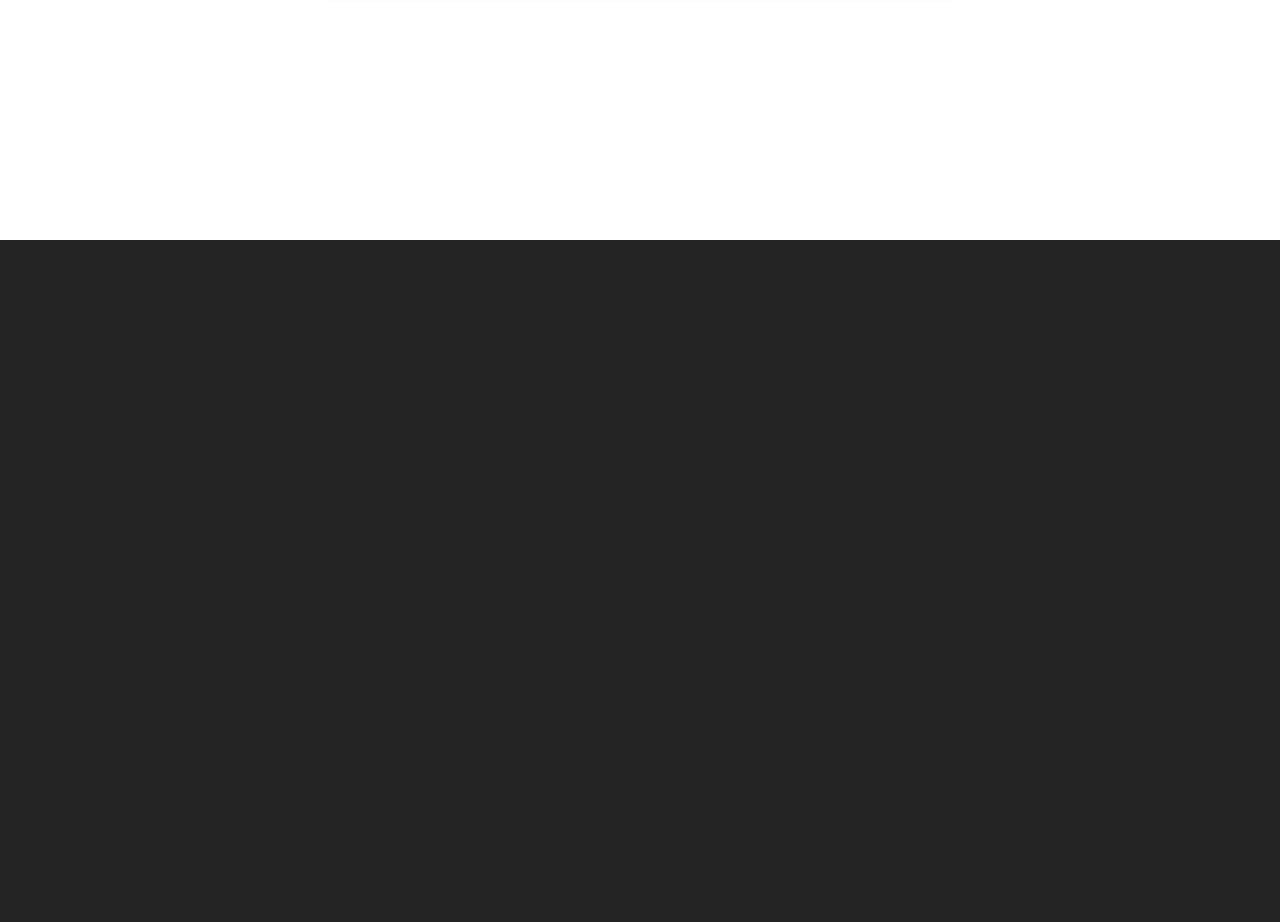
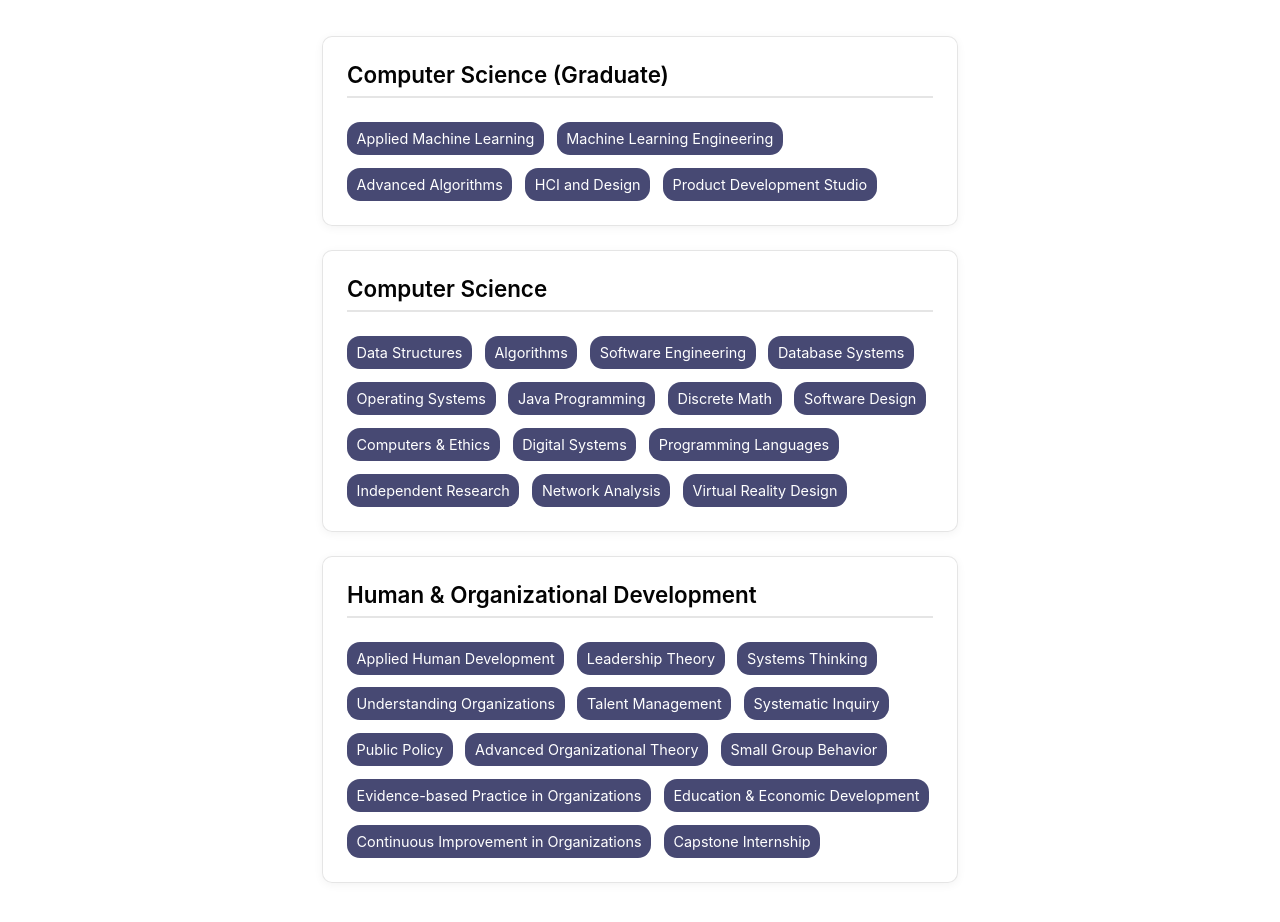
Before and after one commit to kpan02/portfolio, a React (Vite) app: page /education in a window 1280 px wide. Shown: the part 560-1482 px from the top of the page. Before the commit the page ends 800 px from the top, so only its background shows below. Built offline with nearby package versions, Linux system fonts and the light colour scheme.

Commit message:
education - coursework

```diff
--- a/src/components/Education/Education.css
+++ b/src/components/Education/Education.css
@@ -1,3 +1,4 @@
+/* Layout */
 .app__education {
     width: 100%;
     min-height: 100vh;
@@ -13,6 +14,7 @@
     padding: 2rem;
 }
 
+/* Header Styling */
 .app__education-content h2 {
     font-size: var(--section-header-font-size);
     margin-bottom: 1.5rem;
@@ -20,15 +22,16 @@
     text-align: center;
 }
 
+/* Education Card */
 .education-item {
     display: flex;
     gap: 1.5rem;
     margin-bottom: 1rem;
     padding: 1.1rem;
+    border-radius: 10px;
+    background: rgba(255, 255, 255, 0.8);
     border: 1px solid rgba(0, 0, 0, 0.1);
     box-shadow: 0 2px 10px rgba(0, 0, 0, 0.05);
-    border-radius: 10px;
-    background: rgba(255, 255, 255, 0.8);
     backdrop-filter: blur(10px);
     transition: transform 0.3s ease, box-shadow 0.3s ease;
 }
@@ -38,6 +41,7 @@
     box-shadow: 0 10px 20px rgba(0, 0, 0, 0.1);
 }
 
+/* Logo Styling */
 .education-logo {
     flex-shrink: 0;
     width: 80px;
@@ -53,6 +57,7 @@
     object-fit: contain;
 }
 
+/* Education Details */
 .education-details {
     flex: 1;
     position: relative;
@@ -68,7 +73,7 @@
 .education-details h4 {
     font-size: 1.0rem;
     color: var(--black-color);
-    margin-bottom: 0rem;
+    margin-bottom: 0;
     font-weight: 400;
 }
 
@@ -80,7 +85,6 @@
     color: #666;
     font-weight: 10;
 }
-
 
 /* Responsive Design */
 @media screen and (max-width: 768px) {
@@ -98,7 +102,6 @@
 
     .app__education-content h2 {
         font-size: 2.5rem;
-        text-align: center;
     }
 
     .education-details h3 {
@@ -114,3 +117,91 @@
         text-align: center;
     }
 }
+
+/* Coursework Section */
+.coursework-section {
+    margin-top: 3rem;
+    position: relative;
+}
+
+.coursework-section::before {
+    content: '';
+    position: absolute;
+    top: -1.5rem;
+    left: 0;
+    width: 100%;
+    height: 1px;
+    background-color: rgba(0, 0, 0, 0.1);
+}
+
+.coursework-section h3 {
+    font-size: var(--section-header-font-size);
+    color: var(--black-color);
+    margin-bottom: 2rem;
+    text-align: center;
+}
+
+.course-category-container {
+    background: rgba(255, 255, 255, 0.8);
+    border: 1px solid rgba(0, 0, 0, 0.1);
+    border-radius: 10px;
+    box-shadow: 0 2px 10px rgba(0, 0, 0, 0.05);
+    padding: 1.5rem;
+    margin-bottom: 1.5rem;
+    transition: transform 0.3s ease, box-shadow 0.3s ease;
+}
+
+.course-category-container:hover {
+    transform: translateY(-5px);
+    box-shadow: 0 10px 20px rgba(0, 0, 0, 0.1);
+}
+
+.course-category-container h4 {
+    font-size: 1.4rem;
+    color: var(--black-color);
+    margin-bottom: 1.5rem;
+    font-weight: 600;
+    padding-bottom: 0.5rem;
+    border-bottom: 2px solid rgba(0, 0, 0, 0.1);
+}
+
+.course-list {
+    display: flex;
+    flex-wrap: wrap;
+    gap: 0.8rem;
+}
+
+.course-tag {
+    padding: 0.5rem 0.6rem;
+    background: var(--secondary-color);
+    color: white;
+    border-radius: 13px;
+    font-size: 0.9rem;
+    transition: all 0.3s ease;
+}
+
+.course-tag:hover {
+    transform: translateY(-2px);
+    box-shadow: 0 5px 10px rgba(0, 0, 0, 0.1);
+}
+
+/* Responsive adjustments */
+@media screen and (max-width: 768px) {
+    .coursework-section h3 {
+        font-size: 2.5rem;
+    }
+
+    .course-category-container {
+        padding: 1rem;
+    }
+
+    .course-category-container h4 {
+        font-size: 1.2rem;
+        margin-bottom: 1rem;
+    }
+
+    .course-tag {
+        font-size: 0.8rem;
+        padding: 0.4rem 0.8rem;
+    }
+}
--- a/src/components/Education/Education.jsx
+++ b/src/components/Education/Education.jsx
@@ -4,10 +4,63 @@
 import vandyLogo from '../../assets/vanderbilt-logo.png';
 import './Education.css';
 
+const courseData = {
+    graduate: {
+        title: "Computer Science (Graduate)",
+        courses: [
+            "Applied Machine Learning",
+            "Machine Learning Engineering",
+            "Advanced Algorithms",
+            "HCI and Design",
+            "Product Development Studio"
+        ]
+    },
+    undergraduate: {
+        title: "Computer Science",
+        courses: [
+            "Data Structures",
+            "Algorithms",
+            "Software Engineering",
+            "Database Systems",
+            "Operating Systems",
+            "Java Programming",
+            "Discrete Math",
+            "Software Design",
+            "Computers & Ethics",
+            "Digital Systems",
+            "Programming Languages",
+            "Independent Research",
+            "Network Analysis",
+            "Virtual Reality Design",
+
+        ]
+    },
+    hod: {
+        title: "Human & Organizational Development",
+        courses: [
+            "Applied Human Development",
+            "Leadership Theory",
+            "Systems Thinking",
+            "Understanding Organizations",
+            "Talent Management",
+            "Systematic Inquiry",
+            "Public Policy",
+            "Advanced Organizational Theory",
+            "Small Group Behavior",
+            "Evidence-based Practice in Organizations",
+            "Education & Economic Development",
+            "Continuous Improvement in Organizations",
+            "Capstone Internship",
+
+        ]
+    }
+};
+
 function Education() {
     return (
         <div className="app__education">
             <motion.div className="app__education-content">
+                <div style={{ height: '2rem' }}></div>
                 <h2>Education</h2>
 
                 <div className="education-item">
@@ -33,6 +86,25 @@
                         <h4>Bachelor of Science in Human & Organizational Development</h4>
                     </div>
                 </div>
+
+                <div style={{ height: '1rem' }}></div>
+
+                <div className="coursework-section">
+                    <div style={{ height: '1rem' }}></div>
+                    <h3>Coursework</h3>
+                    {Object.values(courseData).map((category, index) => (
+                        <motion.div key={index} className="course-category-container">
+                            <h4>{category.title}</h4>
+                            <div className="course-list">
+                                {category.courses.map((course, courseIndex) => (
+                                    <span key={courseIndex} className="course-tag">
+                                        {course}
+                                    </span>
+                                ))}
+                            </div>
+                        </motion.div>
+                    ))}
+                </div>
             </motion.div>
         </div>
     );
```
